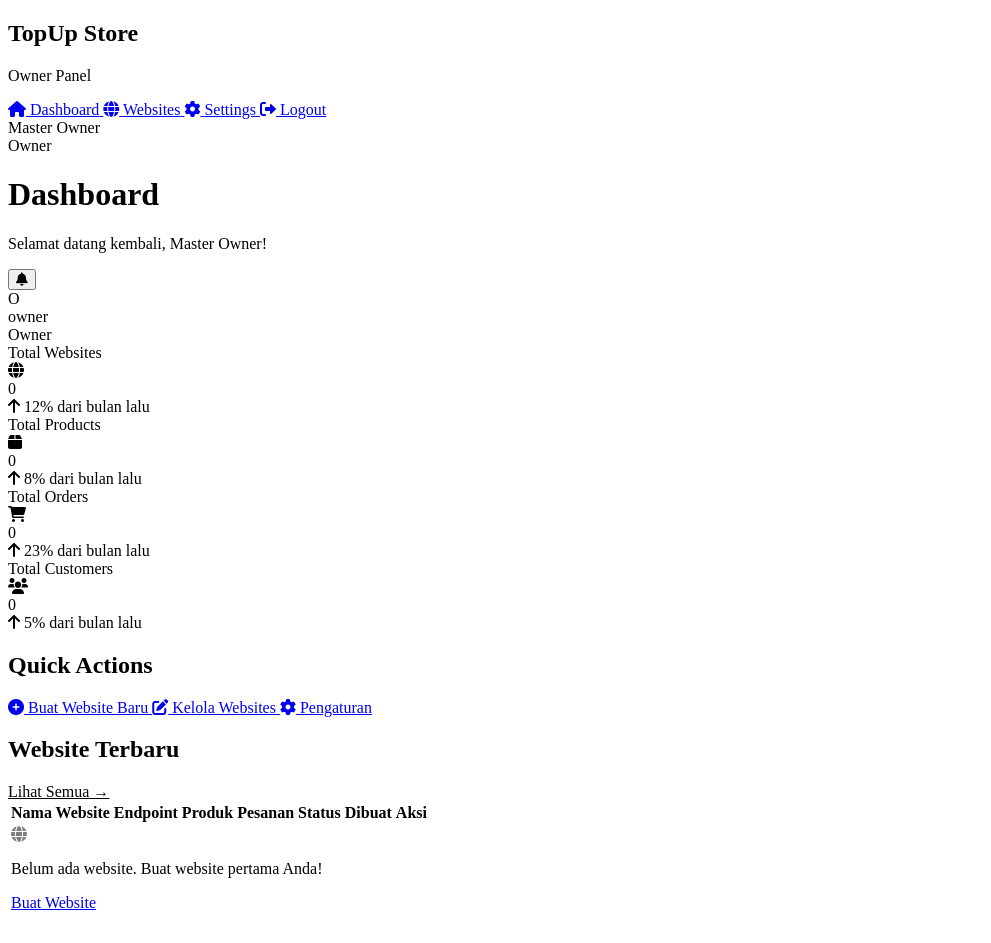
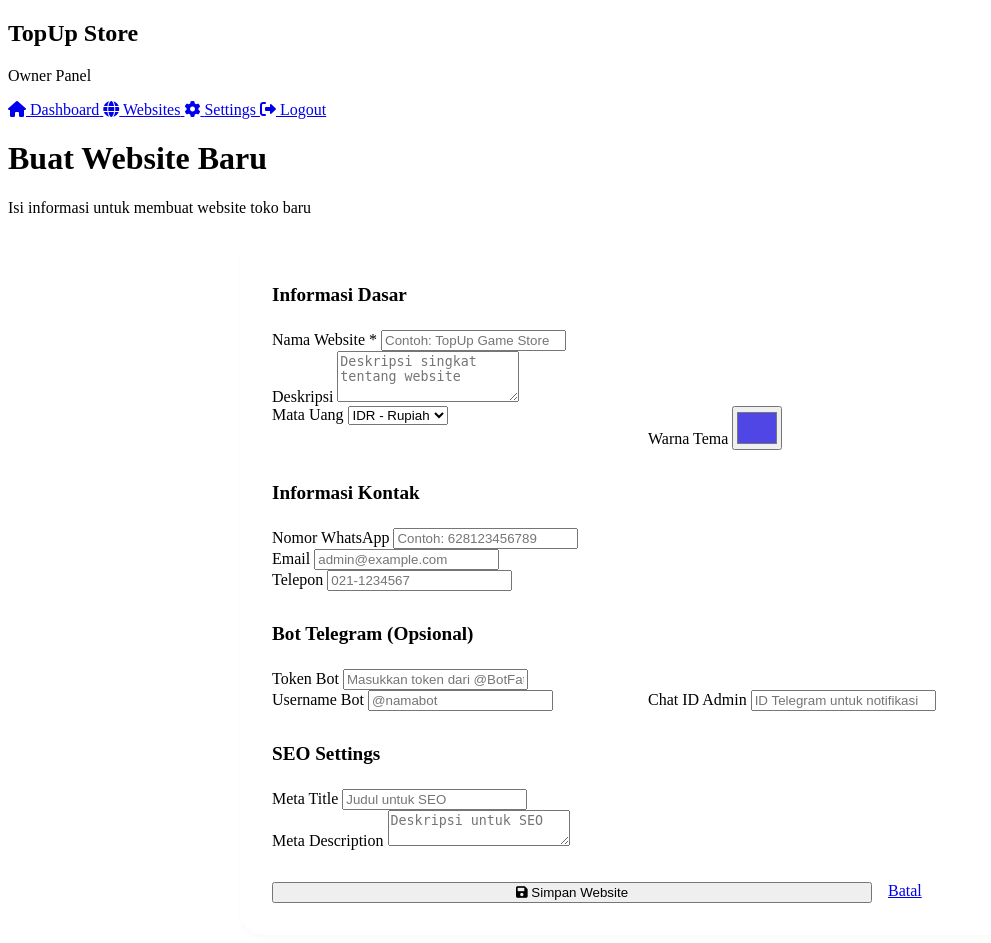
Before and after one commit to aldiprem/wtb, a Flask app: template templates/owner/dashboard.html in a window 1280 px wide. Shown: the whole page, without its empty margins (0-991 px from the left). Before the commit the page ends 910 px from the top, so only its background shows below. Run offline with Flask 3, Linux system fonts and the light colour scheme; the template is opened without the code that fills it, so the values that code supplies are empty; a user stored in the database is signed in.

Commit message:
Update dashboard.html

```diff
--- a/templates/owner/dashboard.html
+++ b/templates/owner/dashboard.html
@@ -3,7 +3,7 @@
 <head>
     <meta charset="UTF-8">
     <meta name="viewport" content="width=device-width, initial-scale=1.0">
-    <title>Dashboard - TopUp Store Manager</title>
+    <title>Buat Website Baru - TopUp Store Manager</title>
 
     <!-- Font Awesome -->
     <link rel="stylesheet" href="https://cdnjs.cloudflare.com/ajax/libs/font-awesome/6.0.0/css/all.min.css">
@@ -25,11 +25,11 @@
             </div>
 
             <nav class="sidebar-nav">
-                <a href="/owner/dashboard" class="active">
+                <a href="/owner/dashboard">
                     <i class="fas fa-home"></i>
                     <span>Dashboard</span>
                 </a>
-                <a href="/owner/websites">
+                <a href="/owner/websites" class="active">
                     <i class="fas fa-globe"></i>
                     <span>Websites</span>
                 </a>
@@ -42,13 +42,6 @@
                     <span>Logout</span>
                 </a>
             </nav>
-
-            <div class="sidebar-footer">
-                <div class="user-info">
-                    <div class="name">{{ current_user.full_name or current_user.username }}</div>
-                    <div class="role">Owner</div>
-                </div>
-            </div>
         </div>
 
         <!-- Main Content -->
@@ -56,169 +49,105 @@
             <!-- Header -->
             <header class="content-header">
                 <div class="header-title">
-                    <h1>Dashboard</h1>
-                    <p>Selamat datang kembali, {{ current_user.full_name or current_user.username }}!</p>
-                </div>
-
-                <div class="header-actions">
-                    <button class="notification-btn" id="notificationBtn">
-                        <i class="fas fa-bell"></i>
-                        <span class="notification-badge" style="display: none;">0</span>
-                    </button>
-
-                    <div class="profile-dropdown" id="profileDropdown">
-                        <div class="profile-avatar">
-                            {{ current_user.username[0]|upper }}
-                        </div>
-                        <div class="profile-info">
-                            <div class="name">{{ current_user.username }}</div>
-                            <div class="role">Owner</div>
-                        </div>
-                    </div>
+                    <h1>Buat Website Baru</h1>
+                    <p>Isi informasi untuk membuat website toko baru</p>
                 </div>
             </header>
 
             <!-- Content Area -->
             <div class="content-area">
-                <!-- Stats Cards -->
-                <div class="stats-grid">
-                    <div class="stat-card" data-stat="websites">
-                        <div class="stat-header">
-                            <span class="stat-title">Total Websites</span>
-                            <div class="stat-icon blue">
-                                <i class="fas fa-globe"></i>
+                <div style="max-width: 800px; margin: 0 auto;">
+                    <form id="createWebsiteForm" style="background: white; border-radius: 24px; padding: 2rem; box-shadow: 0 4px 6px rgba(0,0,0,0.02);">
+                        <!-- Informasi Dasar -->
+                        <h3 style="font-size: 1.2rem; font-weight: 600; margin-bottom: 1.5rem;">Informasi Dasar</h3>
+
+                        <div class="form-group">
+                            <label class="form-label">Nama Website *</label>
+                            <input type="text" class="form-control" name="name" required placeholder="Contoh: TopUp Game Store">
                         </div>
+
+                        <div class="form-group">
+                            <label class="form-label">Deskripsi</label>
+                            <textarea class="form-control" name="description" rows="3" placeholder="Deskripsi singkat tentang website"></textarea>
                         </div>
-                        <div class="stat-value">{{ total_websites }}</div>
-                        <div class="stat-change positive">
-                            <i class="fas fa-arrow-up"></i>
-                            12% dari bulan lalu
+
+                        <div class="form-row" style="display: grid; grid-template-columns: 1fr 1fr; gap: 1rem;">
+                            <div class="form-group">
+                                <label class="form-label">Mata Uang</label>
+                                <select class="form-control" name="currency">
+                                    <option value="IDR">IDR - Rupiah</option>
+                                    <option value="USD">USD - Dollar</option>
+                                </select>
+                            </div>
+
+                            <div class="form-group">
+                                <label class="form-label">Warna Tema</label>
+                                <input type="color" class="form-control" name="theme_color" value="#4f46e5" style="height: 44px;">
                             </div>
                         </div>
 
-                    <div class="stat-card" data-stat="products">
-                        <div class="stat-header">
-                            <span class="stat-title">Total Products</span>
-                            <div class="stat-icon green">
-                                <i class="fas fa-box"></i>
+                        <!-- Kontak -->
+                        <h3 style="font-size: 1.2rem; font-weight: 600; margin: 2rem 0 1.5rem;">Informasi Kontak</h3>
+
+                        <div class="form-group">
+                            <label class="form-label">Nomor WhatsApp</label>
+                            <input type="text" class="form-control" name="whatsapp_number" placeholder="Contoh: 628123456789">
                         </div>
+
+                        <div class="form-group">
+                            <label class="form-label">Email</label>
+                            <input type="email" class="form-control" name="email" placeholder="admin@example.com">
                         </div>
-                        <div class="stat-value">{{ total_products }}</div>
-                        <div class="stat-change positive">
-                            <i class="fas fa-arrow-up"></i>
-                            8% dari bulan lalu
+
+                        <div class="form-group">
+                            <label class="form-label">Telepon</label>
+                            <input type="text" class="form-control" name="phone" placeholder="021-1234567">
+                        </div>
+
+                        <!-- Bot Telegram -->
+                        <h3 style="font-size: 1.2rem; font-weight: 600; margin: 2rem 0 1.5rem;">Bot Telegram (Opsional)</h3>
+
+                        <div class="form-group">
+                            <label class="form-label">Token Bot</label>
+                            <input type="text" class="form-control" name="telegram_bot_token" placeholder="Masukkan token dari @BotFather">
+                        </div>
+
+                        <div class="form-row" style="display: grid; grid-template-columns: 1fr 1fr; gap: 1rem;">
+                            <div class="form-group">
+                                <label class="form-label">Username Bot</label>
+                                <input type="text" class="form-control" name="telegram_bot_username" placeholder="@namabot">
+                            </div>
+
+                            <div class="form-group">
+                                <label class="form-label">Chat ID Admin</label>
+                                <input type="text" class="form-control" name="telegram_chat_id" placeholder="ID Telegram untuk notifikasi">
                             </div>
                         </div>
 
-                    <div class="stat-card" data-stat="orders">
-                        <div class="stat-header">
-                            <span class="stat-title">Total Orders</span>
-                            <div class="stat-icon purple">
-                                <i class="fas fa-shopping-cart"></i>
-                            </div>
-                        </div>
-                        <div class="stat-value">{{ total_orders }}</div>
-                        <div class="stat-change positive">
-                            <i class="fas fa-arrow-up"></i>
-                            23% dari bulan lalu
-                        </div>
+                        <!-- Meta Tags -->
+                        <h3 style="font-size: 1.2rem; font-weight: 600; margin: 2rem 0 1.5rem;">SEO Settings</h3>
+
+                        <div class="form-group">
+                            <label class="form-label">Meta Title</label>
+                            <input type="text" class="form-control" name="meta_title" placeholder="Judul untuk SEO">
                         </div>
 
-                    <div class="stat-card" data-stat="customers">
-                        <div class="stat-header">
-                            <span class="stat-title">Total Customers</span>
-                            <div class="stat-icon yellow">
-                                <i class="fas fa-users"></i>
-                            </div>
-                        </div>
-                        <div class="stat-value">{{ total_customers }}</div>
-                        <div class="stat-change positive">
-                            <i class="fas fa-arrow-up"></i>
-                            5% dari bulan lalu
-                        </div>
-                    </div>
+                        <div class="form-group">
+                            <label class="form-label">Meta Description</label>
+                            <textarea class="form-control" name="meta_description" rows="2" placeholder="Deskripsi untuk SEO"></textarea>
                         </div>
 
-                <!-- Quick Actions -->
-                <div class="quick-actions">
-                    <h2 class="section-title">Quick Actions</h2>
-                    <div class="actions-grid">
-                        <a href="/owner/websites/create" class="action-item">
-                            <i class="fas fa-plus-circle"></i>
-                            <span>Buat Website Baru</span>
-                        </a>
-                        <a href="/owner/websites" class="action-item">
-                            <i class="fas fa-edit"></i>
-                            <span>Kelola Websites</span>
-                        </a>
-                        <a href="#" class="action-item">
-                            <i class="fas fa-cog"></i>
-                            <span>Pengaturan</span>
+                        <!-- Actions -->
+                        <div style="display: flex; gap: 1rem; margin-top: 2rem;">
+                            <button type="submit" class="btn btn-primary" style="flex: 1;">
+                                <i class="fas fa-save mr-2"></i>
+                                Simpan Website
+                            </button>
+                            <a href="/owner/websites" class="btn btn-secondary" style="flex: 0 0 120px;">
+                                Batal
                             </a>
                         </div>
-                </div>
-
-                <!-- Recent Websites -->
-                <div class="table-container">
-                    <div class="flex items-center justify-between mb-4">
-                        <h2 class="section-title">Website Terbaru</h2>
-                        <a href="/owner/websites" class="text-sm" style="color: var(--primary);">Lihat Semua →</a>
-                    </div>
-
-                    <table class="data-table" id="recent-websites">
-                        <thead>
-                            <tr>
-                                <th>Nama Website</th>
-                                <th>Endpoint</th>
-                                <th>Produk</th>
-                                <th>Pesanan</th>
-                                <th>Status</th>
-                                <th>Dibuat</th>
-                                <th>Aksi</th>
-                            </tr>
-                        </thead>
-                        <tbody>
-                            {% for website in recent_websites %}
-                            <tr>
-                                <td>
-                                    <div class="font-medium">{{ website.name }}</div>
-                                    <div class="text-sm" style="color: var(--gray);">{{ website.description|truncate(50) }}</div>
-                                </td>
-                                <td>
-                                    <code class="bg-gray-100 px-2 py-1 rounded text-sm">{{ website.endpoint }}</code>
-                                </td>
-                                <td>{{ website.products|length }}</td>
-                                <td>{{ website.orders|length }}</td>
-                                <td>
-                                    {% if website.is_active %}
-                                    <span class="status-badge active">Active</span>
-                                    {% else %}
-                                    <span class="status-badge inactive">Inactive</span>
-                                    {% endif %}
-                                </td>
-                                <td>{{ website.created_at.strftime('%d/%m/%Y') }}</td>
-                                <td>
-                                    <a href="/owner/websites/{{ website.id }}/edit" class="text-blue-600 hover:text-blue-800 mr-2">
-                                        <i class="fas fa-edit"></i>
-                                    </a>
-                                    <a href="/store/{{ website.endpoint }}" target="_blank" class="text-green-600 hover:text-green-800">
-                                        <i class="fas fa-external-link-alt"></i>
-                                    </a>
-                                </td>
-                            </tr>
-                            {% else %}
-                            <tr>
-                                <td colspan="7" class="text-center py-8" style="color: var(--gray);">
-                                    <i class="fas fa-globe text-4xl mb-3" style="color: var(--gray); opacity: 0.5;"></i>
-                                    <p>Belum ada website. Buat website pertama Anda!</p>
-                                    <a href="/owner/websites/create" class="btn btn-primary mt-3" style="display: inline-block;">
-                                        Buat Website
-                                    </a>
-                                </td>
-                            </tr>
-                            {% endfor %}
-                        </tbody>
-                    </table>
+                    </form>
                 </div>
             </div>
         </div>
@@ -232,21 +161,36 @@
     <!-- Dashboard JS -->
     <script src="/static/js/dashboard.js"></script>
     <script>
-        // Initialize dashboard with data
-        document.addEventListener('DOMContentLoaded', function() {
-            console.log('Dashboard loaded');
+        document.getElementById('createWebsiteForm').addEventListener('submit', async function(e) {
+            e.preventDefault();
 
-            // Update stats with real data if available
-            const stats = {
-                websites: { value: '{{ total_websites }}', change: 12 },
-                products: { value: '{{ total_products }}', change: 8 },
-                orders: { value: '{{ total_orders }}', change: 23 },
-                customers: { value: '{{ total_customers }}', change: 5 }
-            };
+            const formData = new FormData(this);
+            const data = Object.fromEntries(formData.entries());
 
-            // You can call updateStats if needed
-            if (typeof window.updateStats === 'function') {
-                window.updateStats(stats);
+            // Show loading
+            document.querySelector('.global-loader').style.display = 'flex';
+
+            try {
+                const response = await fetch('/wtb/templates/owner/dashboard.html', {
+                    method: 'POST',
+                    headers: {
+                        'Content-Type': 'application/json'
+                    },
+                    body: JSON.stringify(data)
+                });
+
+                const result = await response.json();
+
+                if (result.success) {
+                    alert('Website berhasil dibuat!');
+                    window.location.href = result.redirect;
+                } else {
+                    alert(result.message || 'Gagal membuat website');
+                }
+            } catch (error) {
+                alert('Error: ' + error.message);
+            } finally {
+                document.querySelector('.global-loader').style.display = 'none';
             }
         });
     </script>
```
Lines whose indentation alone changed are shown as unchanged.
